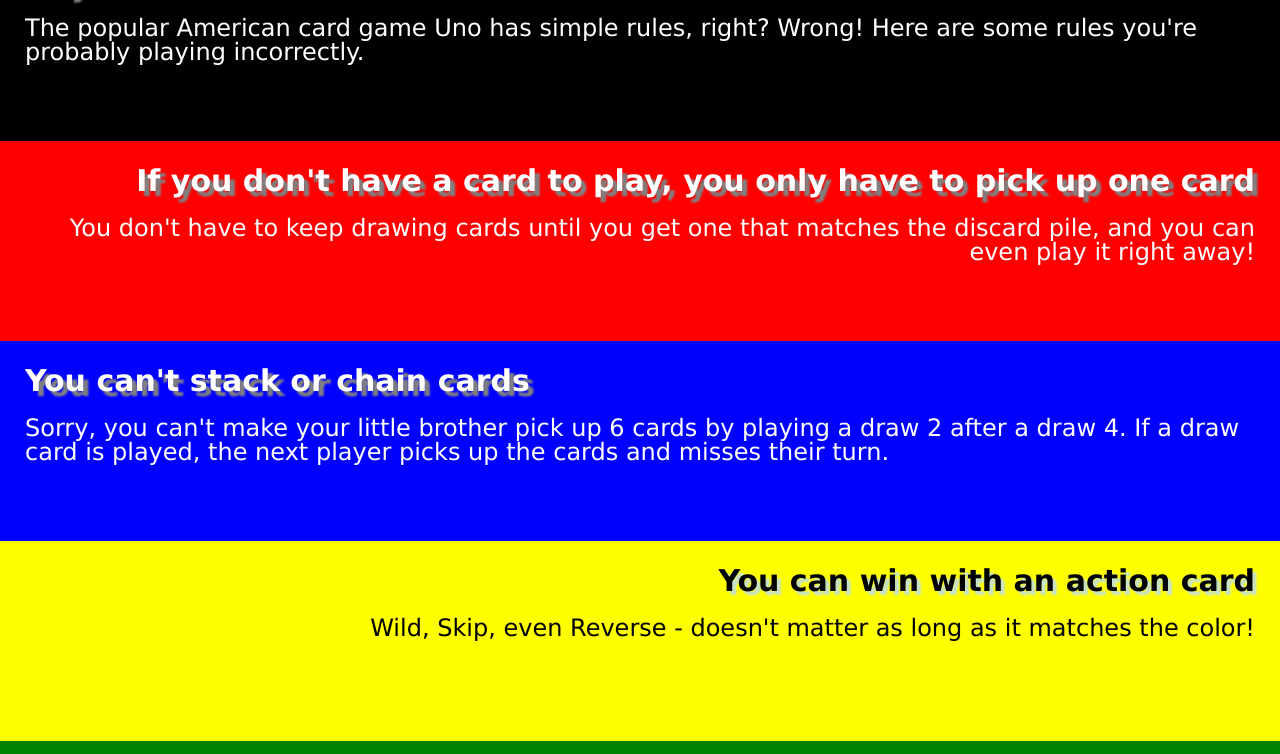
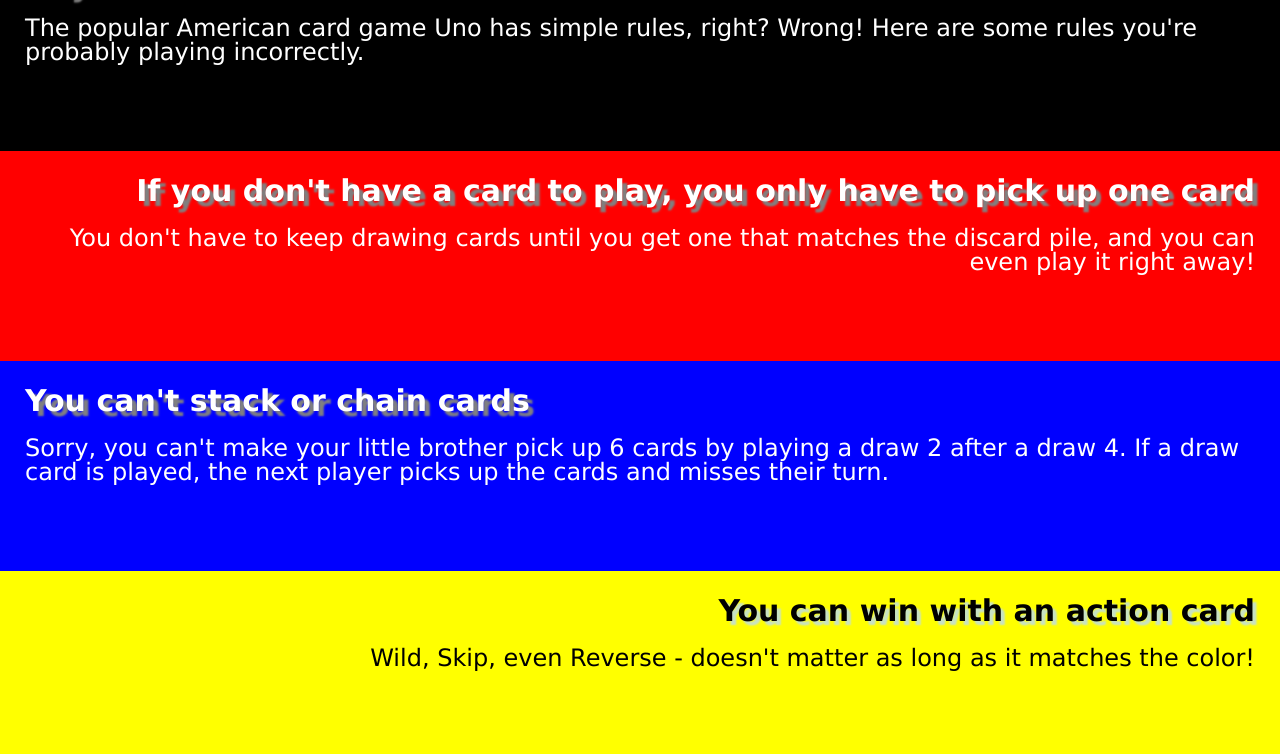
Before and after one commit to lsohyun/homework_2, a plain HTML site: page index.html in a window 1280 px wide. Shown: the part 546-1300 px from the top of the page. Drawn offline with Linux system fonts and the light colour scheme.

Commit message:
Add files via upload

```diff
--- a/css/style.css
+++ b/css/style.css
@@ -33,32 +33,32 @@ img{
     background-color:#000000;
     text-align: left;
     padding:25px 25px 25px 25px;
-    height:150px;
+    height:160px;
 }
 
 #red{
     background-color: #ff0000;
     text-align: right;
     padding: 25px 25px 25px 25px;
-    height: 150px;
+    height: 160px;
 }
 
 #blue{
     background-color: #0000ff;
     text-align: left;
     padding: 25px 25px 25px 25px;
-    height: 150px;
+    height: 160px;
 }
 
 #yellow{
     background-color: #ffff00;
     text-align: right;
     padding: 25px 25px 25px 25px;
-    height: 150px;
+    height: 160px;
 }
 
 #yellow p{
-    color:black;
+    color:#000000;
 }
 
 #yellow h2{
@@ -70,7 +70,7 @@ img{
     background-color: #008000;
     text-align: left;
     padding: 25px 25px 25px 25px;
-    height: 150px;
+    height: 160px;
 }
 
 footer p{
```
